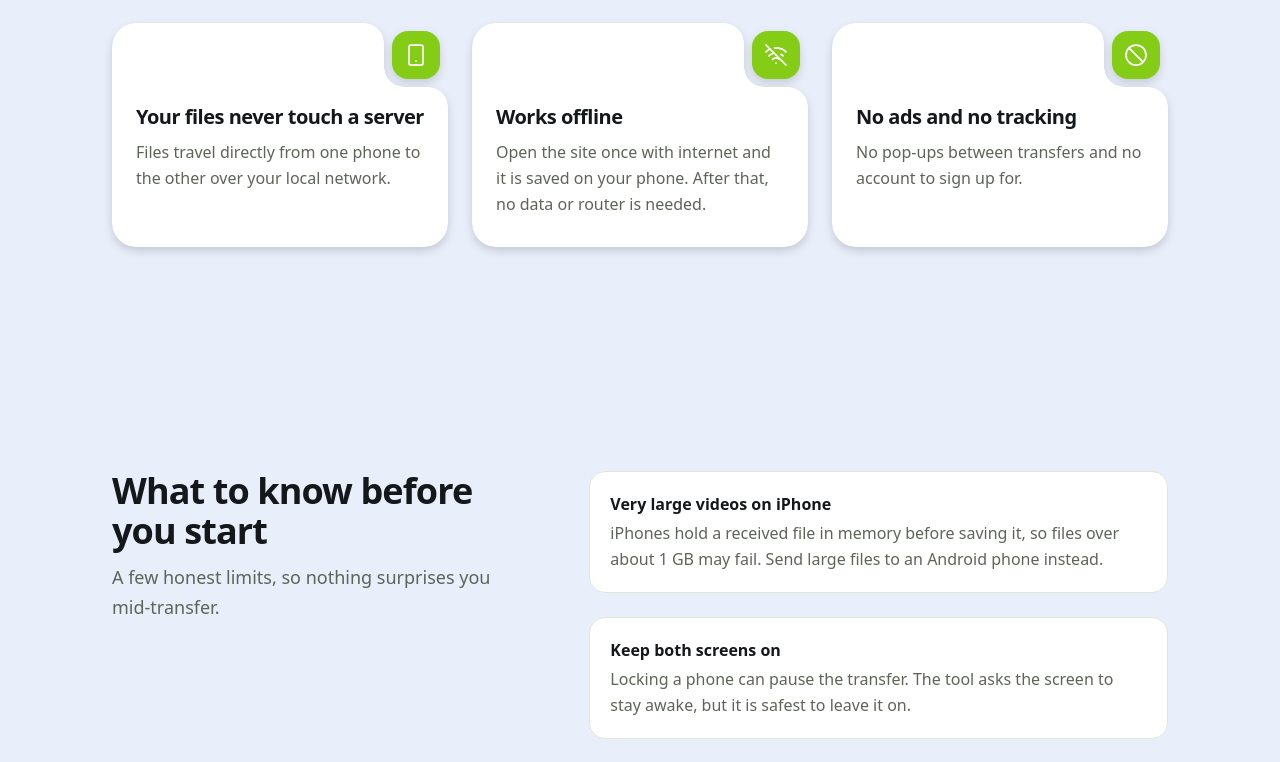
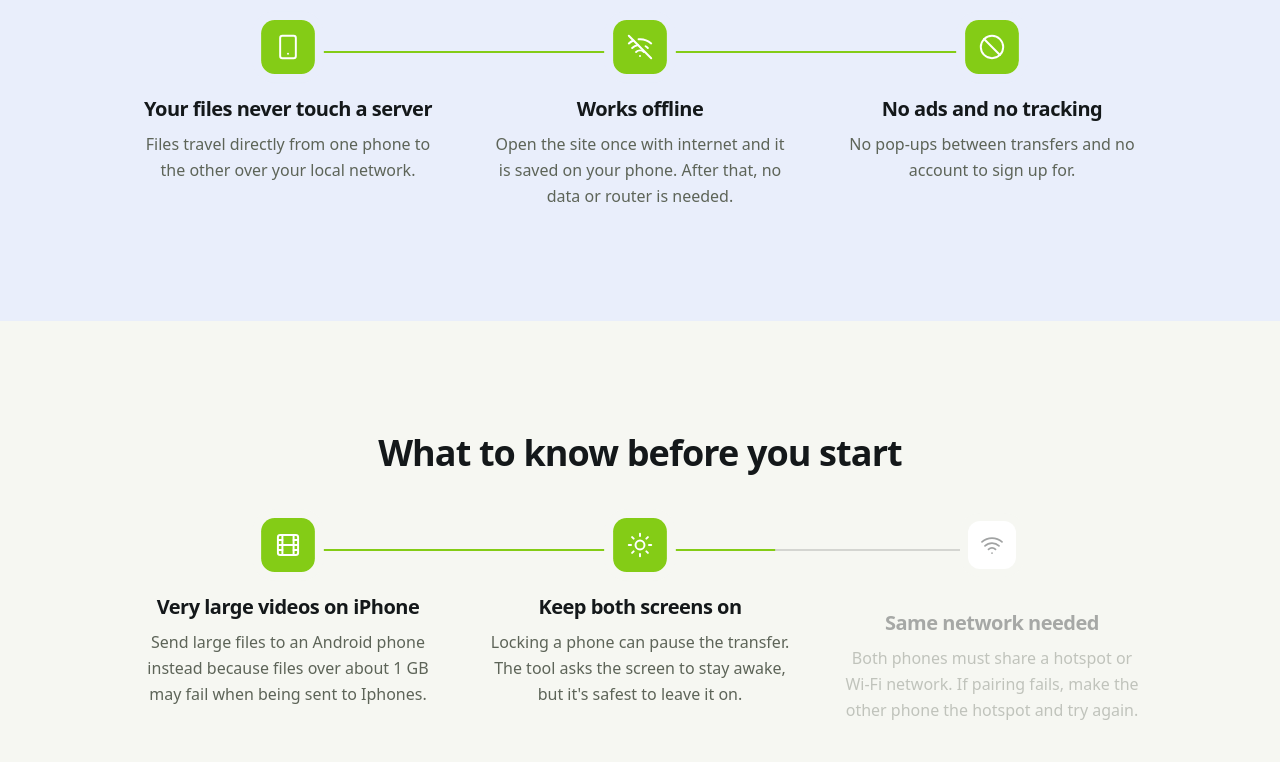
Before and after one commit to writefreak/hypersnc, a React (Vite) app: page / in a window 1280 px wide. Shown: the part 1360-2122 px from the top of the page. Built offline with nearby package versions, Linux system fonts and the light colour scheme.

Commit message:
update home page

```diff
--- a/src/components/landing/Benefits.jsx
+++ b/src/components/landing/Benefits.jsx
@@ -1,21 +1,21 @@
+import { useRef } from "react";
 import {
-  Ban,
-  Globe,
-  ShieldCheck,
-  Smartphone,
-  WifiOff,
-  Server,
-} from "lucide-react";
+  motion,
+  useReducedMotion,
+  useScroll,
+  useSpring,
+  useTransform,
+} from "framer-motion";
+import { Ban, Smartphone, WifiOff } from "lucide-react";
 import Container from "../layout/Container.jsx";
 import SectionHeading from "./SectionHeading.jsx";
-import { motion, useReducedMotion } from "framer-motion";
 
 const BENEFITS = [
   {
     icon: Smartphone,
     title: "Your files never touch a server",
     description:
-      " Files travel directly from one phone to the other over your local network.",
+      "Files travel directly from one phone to the other over your local network.",
   },
   {
     icon: WifiOff,
@@ -23,7 +23,6 @@ const BENEFITS = [
     description:
       "Open the site once with internet and it is saved on your phone. After that, no data or router is needed.",
   },
-
   {
     icon: Ban,
     title: "No ads and no tracking",
@@ -31,63 +30,114 @@ const BENEFITS = [
   },
 ];
 
-function DirectTransfer() {
-  const reduceMotion = useReducedMotion();
-  const packets = [0, 0.6, 1.2];
+function BenefitItem({ benefit, threshold, fill, reduceMotion, isLast }) {
+  const Icon = benefit.icon;
+
+  // Lights up as the fill reaches this item's position on the line
+  const lit = useTransform(fill, [threshold - 0.15, threshold], [0, 1]);
+  const textOpacity = useTransform(
+    fill,
+    [threshold - 0.25, threshold],
+    [0.35, 1],
+  );
+  const textY = useTransform(fill, [threshold - 0.25, threshold], [16, 0]);
+  const nodeScale = useTransform(
+    fill,
+    [threshold - 0.15, threshold],
+    [1, 1.12],
+  );
 
   return (
-    <div className="w-full rounded-2xl bg-ink/5 p-4 lg:max-w-sm 2xl:max-w-md 2xl:p-6">
-      {/* The server we never use */}
-      <div className="mx-auto mb-4 flex w-fit items-center gap-2 rounded-full bg-ink/5 px-3 py-1.5 text-xs font-semibold text-ink/50 2xl:mb-5 2xl:text-sm">
-        <Server className="size-3.5 2xl:size-4" />
-        <span className="line-through">Server</span>
-      </div>
-    </div>
-  );
-}
+    <li
+      className={`relative flex gap-5 md:flex-col md:items-center md:gap-6 md:px-6 md:text-center 2xl:px-10 ${
+        isLast ? "" : "pb-10 md:pb-0"
+      }`}
+    >
+      {/* Node */}
+      <motion.span
+        style={reduceMotion ? undefined : { scale: nodeScale }}
+        className="relative z-10 grid size-12 shrink-0 place-items-center rounded-xl bg-white text-ink/40 shadow-sm ring-8 ring-[#E9EEFB] 2xl:size-16"
+      >
+        <Icon className="size-6 2xl:size-7" strokeWidth={1.75} />
+        <motion.span
+          style={{ opacity: reduceMotion ? 1 : lit }}
+          className="absolute inset-0 grid place-items-center rounded-xl bg-accent-strong text-white"
+        >
+          <Icon className="size-6 2xl:size-7" strokeWidth={1.75} />
+        </motion.span>
+      </motion.span>
 
-function NotchButton({ icon: Icon }) {
-  return (
-    <div
-      aria-hidden="true"
-      className="absolute right-2 top-2 grid size-12 place-items-center rounded-2xl bg-accent-strong text-white transition-transform duration-300 group-hover:scale-105 2xl:right-3 2xl:top-3 2xl:size-14"
-    >
-      <Icon className="size-6 2xl:size-7" strokeWidth={1.75} />
-    </div>
+      {/* Text */}
+      <motion.div
+        style={reduceMotion ? undefined : { opacity: textOpacity, y: textY }}
+        className="max-w-sm pt-1 md:pt-0 2xl:max-w-md"
+      >
+        <h3 className="mb-2 text-lg font-bold tracking-tight text-ink lg:text-xl 2xl:text-2xl">
+          {benefit.title}
+        </h3>
+        <p className="text-sm leading-relaxed text-muted md:text-base 2xl:text-lg">
+          {benefit.description}
+        </p>
+      </motion.div>
+    </li>
   );
 }
 
 export default function Benefits() {
+  const reduceMotion = useReducedMotion();
+  const listRef = useRef(null);
+
+  const { scrollYProgress } = useScroll({
+    target: listRef,
+    offset: ["start 75%", "end 55%"],
+  });
+  const fill = useSpring(scrollYProgress, {
+    stiffness: 120,
+    damping: 28,
+    restDelta: 0.001,
+  });
+
   return (
     <section id="why" className="scroll-mt-20 bg-[#E9EEFB] py-16 lg:py-28">
-      <Container className="space-y-12">
-        <SectionHeading title="Why use this tool?" />
+      <Container className="space-y-12 2xl:space-y-16">
+        <div className="mx-auto max-w-2xl text-center">
+          <SectionHeading title="Why use this tool?" />
+        </div>
 
-        <div className="grid gap-6 md:grid-cols-2 lg:grid-cols-3 2xl:gap-8">
-          {/* Benefit cards */}
-          {BENEFITS.map((benefit) => {
-            const Icon = benefit.icon;
-            return (
-              <div
-                key={benefit.title}
-                className="group relative drop-shadow-lg transition-transform duration-300 hover:-translate-y-1"
-              >
-                <div className="notch-card flex min-h-52 md:min-h-56 flex-col justify-start pt-20 rounded-3xl bg-white p-6 text-ink md:min-h-56 2xl:min-h-64 2xl:p-10">
-                  <div>
-                    <h3 className="mb-2 text-lg font-bold tracking-tight lg:text-xl 2xl:text-2xl">
-                      {benefit.title}
-                    </h3>
-                    <p className="text-sm leading-relaxed text-muted md:text-base 2xl:text-lg">
-                      {benefit.description}
-                    </p>
-                  </div>
-                </div>
+        <ol ref={listRef} className="relative grid md:grid-cols-3">
+          {/* Horizontal track (md and up), runs from first node to last node */}
+          <div
+            aria-hidden="true"
+            className="absolute left-[16.667%] right-[16.667%] top-7 hidden h-0.5 bg-ink/15 md:block 2xl:top-8"
+          >
+            <motion.div
+              style={{ scaleX: reduceMotion ? 1 : fill }}
+              className="h-full origin-left bg-accent-strong"
+            />
+          </div>
 
-                <NotchButton icon={Icon} />
-              </div>
-            );
-          })}
-        </div>
+          {/* Vertical track (mobile only) */}
+          <div
+            aria-hidden="true"
+            className="absolute bottom-7 left-7 top-7 w-0.5 -translate-x-1/2 bg-ink/15 md:hidden"
+          >
+            <motion.div
+              style={{ scaleY: reduceMotion ? 1 : fill }}
+              className="h-full origin-top bg-accent-strong"
+            />
+          </div>
+
+          {BENEFITS.map((benefit, i) => (
+            <BenefitItem
+              key={benefit.title}
+              benefit={benefit}
+              threshold={i / (BENEFITS.length - 1)}
+              fill={fill}
+              reduceMotion={reduceMotion}
+              isLast={i === BENEFITS.length - 1}
+            />
+          ))}
+        </ol>
       </Container>
     </section>
   );
--- a/src/components/landing/Limits.jsx
+++ b/src/components/landing/Limits.jsx
@@ -1,28 +1,146 @@
+import { useRef } from "react";
+import {
+  motion,
+  useReducedMotion,
+  useScroll,
+  useSpring,
+  useTransform,
+} from "framer-motion";
+import { Film, Sun, Wifi } from "lucide-react";
 import Container from "../layout/Container.jsx";
 import SectionHeading from "./SectionHeading.jsx";
 
 const LIMITS = [
-  { title: "Very large videos on iPhone", description: "iPhones hold a received file in memory before saving it, so files over about 1 GB may fail. Send large files to an Android phone instead." },
-  { title: "Keep both screens on", description: "Locking a phone can pause the transfer. The tool asks the screen to stay awake, but it is safest to leave it on." },
-  { title: "Same network needed", description: "Both phones must share a hotspot or Wi-Fi network. If pairing fails, make the other phone the hotspot and try again." },
-  { title: "One visit with internet", description: "The first time you open the site, it needs internet to save itself. Every visit after that works offline." },
+  {
+    icon: Film,
+    title: "Very large videos on iPhone",
+    description:
+      "Send large files to an Android phone instead because files over about 1 GB may fail when being sent to Iphones.",
+  },
+  {
+    icon: Sun,
+    title: "Keep both screens on",
+    description:
+      "Locking a phone can pause the transfer. The tool asks the screen to stay awake, but it's safest to leave it on.",
+  },
+  {
+    icon: Wifi,
+    title: "Same network needed",
+    description:
+      "Both phones must share a hotspot or Wi-Fi network. If pairing fails, make the other phone the hotspot and try again.",
+  },
 ];
 
+function LimitItem({ limit, threshold, fill, reduceMotion, isLast }) {
+  const Icon = limit.icon;
+
+  // Lights up as the fill reaches this item's position on the line
+  const lit = useTransform(fill, [threshold - 0.15, threshold], [0, 1]);
+  const textOpacity = useTransform(
+    fill,
+    [threshold - 0.25, threshold],
+    [0.35, 1],
+  );
+  const textY = useTransform(fill, [threshold - 0.25, threshold], [16, 0]);
+  const nodeScale = useTransform(
+    fill,
+    [threshold - 0.15, threshold],
+    [1, 1.12],
+  );
+
+  return (
+    <li
+      className={`relative flex gap-5 md:flex-col md:items-center md:gap-6 md:px-6 md:text-center 2xl:px-10 ${
+        isLast ? "" : "pb-12 md:pb-0"
+      }`}
+    >
+      {/* Node */}
+      <motion.span
+        style={reduceMotion ? undefined : { scale: nodeScale }}
+        className="relative z-10 grid size-12 shrink-0 place-items-center rounded-xl bg-white text-ink/40 shadow-sm ring-8 ring-paper 2xl:size-16"
+      >
+        <Icon className="size-6 2xl:size-7" strokeWidth={1.75} />
+        <motion.span
+          style={{ opacity: reduceMotion ? 1 : lit }}
+          className="absolute inset-0 grid place-items-center rounded-xl bg-accent-strong text-white"
+        >
+          <Icon className="size-6 2xl:size-7" strokeWidth={1.75} />
+        </motion.span>
+      </motion.span>
+
+      {/* Text */}
+      <motion.div
+        style={reduceMotion ? undefined : { opacity: textOpacity, y: textY }}
+        className="max-w-sm pt-1 md:pt-0 2xl:max-w-md"
+      >
+        <h3 className="mb-2 text-lg font-bold tracking-tight text-ink lg:text-xl 2xl:text-2xl">
+          {limit.title}
+        </h3>
+        <p className="text-sm leading-relaxed text-muted md:text-base 2xl:text-lg">
+          {limit.description}
+        </p>
+      </motion.div>
+    </li>
+  );
+}
+
 export default function Limits() {
+  const reduceMotion = useReducedMotion();
+  const listRef = useRef(null);
+
+  const { scrollYProgress } = useScroll({
+    target: listRef,
+    offset: ["start 75%", "end 55%"],
+  });
+  const fill = useSpring(scrollYProgress, {
+    stiffness: 120,
+    damping: 28,
+    restDelta: 0.001,
+  });
+
   return (
-    <section className="py-16 lg:py-28">
-      <Container className="grid gap-10 lg:grid-cols-[1fr_1.4fr] lg:gap-16">
-        <SectionHeading title="What to know before you start">
-          A few honest limits, so nothing surprises you mid-transfer.
-        </SectionHeading>
-        <dl className="space-y-6">
-          {LIMITS.map(({ title, description }) => (
-            <div key={title} className="rounded-2xl border border-line bg-surface p-5">
-              <dt className="font-bold">{title}</dt>
-              <dd className="mt-1 leading-relaxed text-muted">{description}</dd>
-            </div>
+    <section className="bg-paper py-16 lg:py-28">
+      <Container className="space-y-12 2xl:space-y-16">
+        <div className="mx-auto max-w-2xl text-center">
+          <SectionHeading title="What to know before you start" />
+        </div>
+        <ol
+          ref={listRef}
+          className="relative mx-auto grid max-w-6xl md:grid-cols-3 2xl:max-w-7xl"
+        >
+          {/* Horizontal track (md and up), from first node to last node */}
+          <div
+            aria-hidden="true"
+            className="absolute left-[16.667%] right-[16.667%] top-7 hidden h-0.5 bg-ink/15 md:block 2xl:top-8"
+          >
+            <motion.div
+              style={{ scaleX: reduceMotion ? 1 : fill }}
+              className="h-full origin-left bg-accent-strong"
+            />
+          </div>
+
+          {/* Vertical track (mobile only) */}
+          <div
+            aria-hidden="true"
+            className="absolute bottom-7 left-7 top-7 w-0.5 -translate-x-1/2 bg-ink/15 md:hidden"
+          >
+            <motion.div
+              style={{ scaleY: reduceMotion ? 1 : fill }}
+              className="h-full origin-top bg-accent-strong"
+            />
+          </div>
+
+          {LIMITS.map((limit, i) => (
+            <LimitItem
+              key={limit.title}
+              limit={limit}
+              threshold={i / (LIMITS.length - 1)}
+              fill={fill}
+              reduceMotion={reduceMotion}
+              isLast={i === LIMITS.length - 1}
+            />
           ))}
-        </dl>
+        </ol>
       </Container>
     </section>
   );
```
